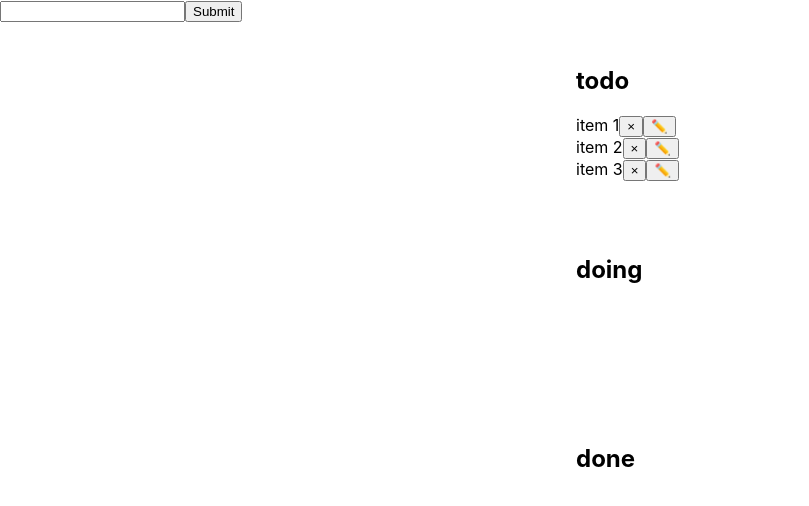
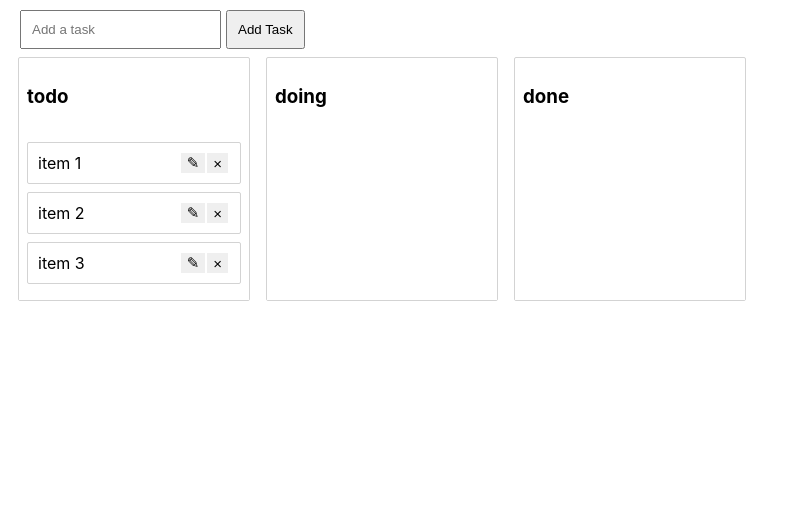
Before and after one commit to alexscoelho/multicolumn-todo, a React (Create React App) app: page / in a window 1280 px wide. Shown: the top 506 px of the page, without its empty margins (0-809 px from the left). Built offline with nearby package versions, Linux system fonts and the light colour scheme.

Commit message:
finish general styles

```diff
--- a/package.json
+++ b/package.json
@@ -10,6 +10,7 @@
     "react-beautiful-dnd": "^13.0.0",
     "react-dom": "^17.0.1",
     "react-scripts": "4.0.3",
+    "styled-components": "^5.2.1",
     "web-vitals": "^1.1.0"
   },
   "scripts": {
--- a/src/App.js
+++ b/src/App.js
@@ -1,6 +1,20 @@
 import React, { useState } from "react";
 import Column from "./column";
+import styled from "styled-components";
 import { DragDropContext } from "react-beautiful-dnd";
+
+const Container = styled.div`
+  display: flex;
+`;
+
+const Input = styled.input`
+  padding: 10px;
+  margin-right: 5px;
+`;
+
+const Form = styled.form`
+  margin-left: 10px;
+`;
 
 function App() {
   const initialColumns = {
@@ -51,6 +65,7 @@ function App() {
         },
       }));
       setTask("");
+      setIsEditing(false);
     }
   };
 
@@ -145,33 +160,30 @@ function App() {
 
   return (
     <>
-      <form onSubmit={handleSubmit}>
-        <input
+      <Form onSubmit={handleSubmit}>
+        <Input
           value={task}
           onChange={(e) => setTask(e.target.value)}
           type="text"
+          placeholder="Add a task"
         />
-        <input type="submit" />
-      </form>
+        <Input type="submit" value={isEditing ? "Edit Task" : "Add Task"} />
+      </Form>
       <DragDropContext onDragEnd={onDragEnd}>
-        <div
+        <Container
           style={{
             display: "flex",
-            margin: "24px auto",
-            maxWidth: "128px",
-            flexDirection: "column",
-            justifyContent: "space-between",
           }}
         >
-          {Object.values(columns).map((col) => (
+          {Object.values(columns).map((col, index) => (
             <Column
               col={col}
-              key={col.id}
+              key={index}
               handleDelete={handleDelete}
               handleEdit={handleEdit}
             />
           ))}
-        </div>
+        </Container>
       </DragDropContext>
     </>
   );
--- a/src/column.js
+++ b/src/column.js
@@ -1,23 +1,39 @@
 import React from "react";
 import Item from "./item";
+import styled from "styled-components";
 
 import { Droppable } from "react-beautiful-dnd";
+
+const Container = styled.div`
+  margin: 8px;
+  border: 1px solid lightgrey;
+  border-radius: 2px;
+  width: 230px;
+  display: flex;
+  flex-direction: column;
+  minheight: "120px";
+`;
+
+const Title = styled.h3`
+  padding: 8px;
+`;
+
+const TaskList = styled.div`
+  padding: 8px;
+  transition: background-color 0.2s ease;
+  background-color: ${(props) => (props.isDragginOver ? "skyblue" : "white")};
+  flex-grow: 1;
+  min-height: 100px;
+`;
 
 const Column = ({ col: { list, id }, handleDelete, handleEdit }) => {
   return (
     <Droppable droppableId={id}>
       {(provided) => (
-        <div
-          style={{
-            display: "flex",
-            flexDirection: "column",
-          }}
-        >
-          <h2>{id}</h2>
-          <div
+        <Container>
+          <Title>{id}</Title>
+          <TaskList
             style={{
-              display: "flex",
-              flexDirection: "column",
               minHeight: "120px",
             }}
             {...provided.droppableProps}
@@ -34,8 +50,8 @@ const Column = ({ col: { list, id }, handleDelete, handleEdit }) => {
               />
             ))}
             {provided.placeholder}
-          </div>
-        </div>
+          </TaskList>
+        </Container>
       )}
     </Droppable>
   );
--- a/src/index.css
+++ b/src/index.css
@@ -1,13 +1,13 @@
 body {
-  margin: 0;
-  font-family: -apple-system, BlinkMacSystemFont, 'Segoe UI', 'Roboto', 'Oxygen',
-    'Ubuntu', 'Cantarell', 'Fira Sans', 'Droid Sans', 'Helvetica Neue',
+  margin: 10px;
+  font-family: -apple-system, BlinkMacSystemFont, "Segoe UI", "Roboto", "Oxygen",
+    "Ubuntu", "Cantarell", "Fira Sans", "Droid Sans", "Helvetica Neue",
     sans-serif;
   -webkit-font-smoothing: antialiased;
   -moz-osx-font-smoothing: grayscale;
 }
 
 code {
-  font-family: source-code-pro, Menlo, Monaco, Consolas, 'Courier New',
+  font-family: source-code-pro, Menlo, Monaco, Consolas, "Courier New",
     monospace;
 }
--- a/src/item.js
+++ b/src/item.js
@@ -1,33 +1,38 @@
 import React from "react";
+import styled from "styled-components";
+import { Draggable } from "react-beautiful-dnd";
 
-import { Draggable } from "react-beautiful-dnd";
+const Container = styled.div`
+  border: 1px solid lightgrey;
+  border-radius: 2px;
+  padding: 10px;
+  margin-bottom: 8px;
+  background-color: white;
+  background-color: ${(props) => (props.isDragging ? "lightgreen" : "white")};
+`;
+
+const Button = styled.button`
+  float: right;
+  font-size: 15px;
+  min-height: 20px;
+  border: none;
+  margin-right: 2px;
+`;
 
 const Item = ({ text, index, handleDelete, id, handleEdit }) => {
   return (
     <Draggable draggableId={text} index={index}>
-      {(provided) => (
-        <div
+      {(provided, snapshot) => (
+        <Container
           ref={provided.innerRef}
           {...provided.draggableProps}
           {...provided.dragHandleProps}
+          isDragging={snapshot.isDragging}
         >
           {text}
-          <button
-            className="btn btn-light"
-            onClick={() => handleDelete(index, id)}
-            style={{ marginLeft: "auto" }}
-            type="button"
-          >
-            &times;
-          </button>
-          <button
-            className="btn btn-light"
-            onClick={() => handleEdit(text, index, id)}
-            type="button"
-          >
-            ✏️
-          </button>
-        </div>
+          <Button onClick={() => handleDelete(index, id)}>&times;</Button>
+          <Button onClick={() => handleEdit(text, index, id)}>&#9998;</Button>
+        </Container>
       )}
     </Draggable>
   );
```
Also changed, not shown: 1 other file (tests, documents, lock files or other folders).
